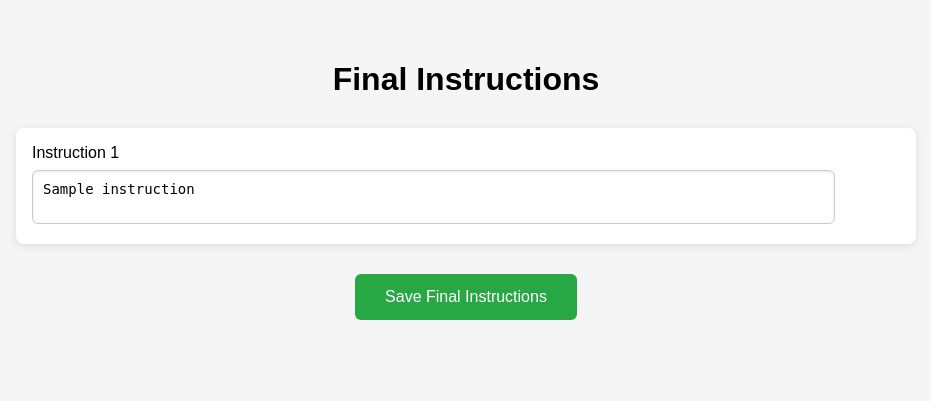
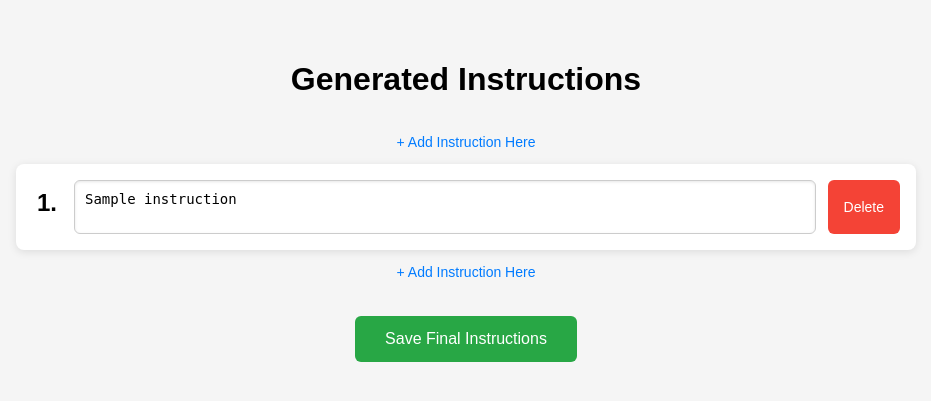
Before and after one commit to VinzR-2159109/HAII_LLM, a Django app: template video2instruction/app/templates/generate.html in a window 1280 px wide. Shown: the top 401 px of the page, without its empty margins (174-1105 px from the left). Run offline with Django 5.2, Linux system fonts and the light colour scheme; the template is opened without the code that fills it: most values are stand-ins (such as "Sample title", 1, 10 or a date in 2020).

Commit message:
improve ui of generated instructions

```diff
--- a/video2instruction/app/templates/generate.html
+++ b/video2instruction/app/templates/generate.html
@@ -3,6 +3,7 @@
 <head>
   <meta charset="UTF-8">
   <title>Generated Instructions</title>
+  <script src="https://cdn.jsdelivr.net/npm/sortablejs@1.15.0/Sortable.min.js"></script>
   <style>
     body {
       font-family: Arial, sans-serif;
@@ -11,37 +12,68 @@
       padding: 40px;
       background: #f5f5f5;
     }
+
     h1 {
       text-align: center;
       margin-bottom: 30px;
     }
+
+    .instruction-list {
+      list-style: none;
+      padding: 0;
+    }
+
+    .instruction-group {
+      margin-bottom: 8px;
+    }
+
     .instruction {
+        display: flex;
+        align-items: center;
+        gap: 12px;
         background: white;
         padding: 16px;
         border-radius: 8px;
         box-shadow: 0 2px 8px rgba(0,0,0,0.1);
-      margin-bottom: 20px;
+        margin-bottom: 0;
+        cursor: grab;
     }
-    textarea {
-      width: 90%;
-      font-size: 14px;
-      padding: 10px;
-      border-radius: 6px;
-      border: 1px solid #ccc;
-      resize: none;
-      overflow: hidden;
-      box-shadow: inset 0 1px 3px rgba(0,0,0,0.1);
+
+    .instruction-number {
+        font-weight: bold;
+        font-size: 24px;
+        min-width: 30px;
+        text-align: center;
     }
+
+    .instruction.dragging {
+      opacity: 0.0;
+    }
+
     .lock-row {
       display: flex;
       justify-content: space-between;
       align-items: center;
       margin-bottom: 8px;
     }
+
+    textarea {
+      width: 100%;
+      box-sizing: border-box;
+      font-size: 14px;
+      padding: 10px;
+      border: 1px solid #ccc;
+      border-radius: 6px;
+      resize: none;
+      overflow: hidden;
+      box-shadow: inset 0 1px 3px rgba(0,0,0,0.1);
+    }
+
     .submit-wrapper {
       text-align: center;
       margin-top: 30px;
     }
+
     button {
       padding: 14px 30px;
       font-size: 16px;
@@ -50,33 +82,157 @@
       border: none;
       border-radius: 6px;
       cursor: pointer;
+      transition: background-color 0.2s ease;
     }
+
     button:hover {
       background-color: #218838;
+    }
+
+    .delete-btn {
+        background-color: #f44336;
+        color: white;
+        border: none;
+        padding: 10px 16px;
+        border-radius: 6px;
+        cursor: pointer;
+        font-size: 14px;
+        transition: background-color 0.2s ease;
+        align-self: stretch;
+        display: flex;
+        align-items: center;
+        justify-content: center;
+    }
+
+    .delete-btn:hover {
+        background-color: #d32f2f;
+    }
+
+    .add-between-btn {
+      display: block;
+      width: 100%;
+      margin: 8px 0;
+      padding: 6px 0;
+      font-size: 14px;
+      background-color: transparent;
+      color: #007bff;
+      border: none;
+      border-radius: 4px;
+      cursor: pointer;
+      text-align: center;
+      transition: color 0.2s ease, background-color 0.2s ease;
+    }
+
+    .add-between-btn:hover {
+      color: #0056b3;
+      background-color: rgba(0, 123, 255, 0.05);
     }
   </style>
 </head>
 <body>
 
-<h1>Final Instructions</h1>
+<h1>Generated Instructions</h1>
 
-<form method="post" action="{% url 'save_instructions' %}">
+<form id="instructionForm" method="post" action="{% url 'save_instructions' %}">
   {% csrf_token %}
-  <input type="hidden" name="total" value="{{ instructions|length }}">
+  <input type="hidden" name="total" id="totalField" value="{{ instructions|length }}">
 
+  <div id="instructionList" class="instruction-list">
     {% for instruction in instructions %}
+    <div class="instruction-group">
+      <button type="button" class="add-between-btn" onclick="addInstructionAt(this)">+ Add Instruction Here</button>
+
       <div class="instruction">
         <div class="lock-row">
-      <label>Instruction {{ forloop.counter }}</label>
+          <span class="instruction-number">1.</span>
         </div>
         <textarea name="text_{{ forloop.counter0 }}" rows="2">{{ instruction }}</textarea>
+          <button type="button" class="delete-btn" onclick="deleteInstruction(this)">Delete</button>
+      </div>
     </div>
     {% endfor %}
+
+    <div class="instruction-group final-add-group">
+      <button type="button" class="add-between-btn" onclick="addInstructionAt(this)">+ Add Instruction Here</button>
+    </div>
+  </div>
 
   <div class="submit-wrapper">
     <button type="submit">Save Final Instructions</button>
   </div>
 </form>
 
+<script>
+  const sortable = Sortable.create(document.getElementById('instructionList'), {
+      animation: 150,
+      ghostClass: 'dragging',
+      handle: '.instruction',
+      draggable: '.instruction-group:not(.final-add-group)',
+      onEnd: updateIndexes
+  });
+
+  updateIndexes();
+
+  function deleteInstruction(button) {
+    const group = button.closest('.instruction-group');
+    const parent = group.parentElement;
+    parent.removeChild(group);
+    updateIndexes();
+  }
+
+  function addInstructionAt(button) {
+      const parent = document.getElementById('instructionList');
+      const count = parent.querySelectorAll('.instruction-group:not(.final-add-group)').length;
+
+      const group = document.createElement('div');
+      group.className = 'instruction-group';
+
+      const addButton = document.createElement('button');
+      addButton.type = 'button';
+      addButton.className = 'add-between-btn';
+      addButton.textContent = '+ Add Instruction Here';
+      addButton.onclick = function() { addInstructionAt(addButton); };
+
+      const instruction = document.createElement('div');
+      instruction.className = 'instruction';
+      instruction.innerHTML = `
+        <span class="instruction-number">${count + 1}</span>
+        <textarea name="text_${count}" rows="2"></textarea>
+        <button type="button" class="delete-btn" onclick="deleteInstruction(this)">Delete</button>
+      `;
+
+      group.appendChild(addButton);
+      group.appendChild(instruction);
+
+      // Insert the new instruction group BEFORE the clicked "Add Here" button's group
+      parent.insertBefore(group, button.closest('.instruction-group'));
+
+
+      updateIndexes();
+  }
+
+
+  function updateIndexes() {
+      const parent = document.getElementById('instructionList');
+      const groups = parent.querySelectorAll('.instruction-group:not(.final-add-group)');
+      const totalField = document.getElementById('totalField');
+
+      groups.forEach((group, index) => {
+          const textarea = group.querySelector('textarea');
+          const numberSpan = group.querySelector('.instruction-number');
+
+          if (textarea) {
+              textarea.name = `text_${index}`;
+          }
+
+          if (numberSpan) {
+              numberSpan.textContent = `${index + 1}.`;
+          }
+      });
+
+      totalField.value = groups.length;
+  }
+</script>
+
 </body>
 </html>
--- a/video2instruction/app/views.py
+++ b/video2instruction/app/views.py
@@ -41,7 +41,7 @@ def describe_view(request):
 
     frame_data = handle_video(video_path)
 
-    context = request.session.get("context", "")
+    context = request.session.get("context")
     print("Context loaded:", context)
 
     descriptions = describe_images(frame_data, context)
```
Also changed, not shown: video2instruction/media/descriptions.json (+3 -18 lines), video2instruction/media/final_instructions.md (+3 -3 lines), video2instruction/db.sqlite3. Lines whose indentation alone changed are shown as unchanged.
